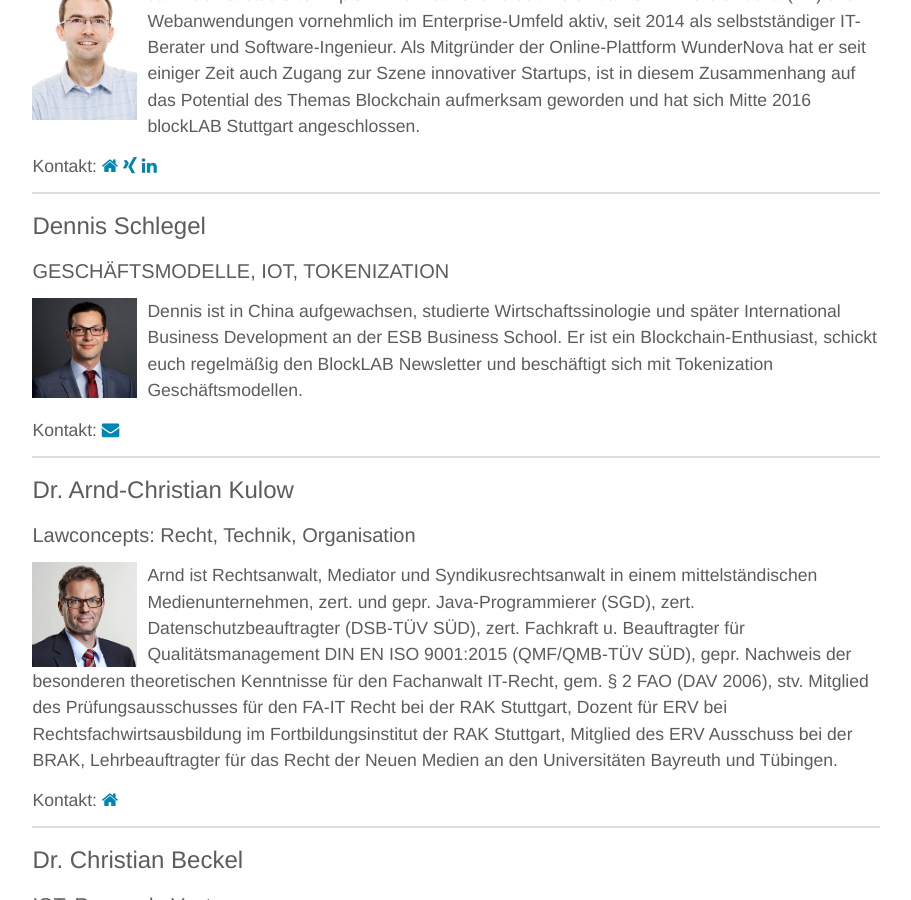
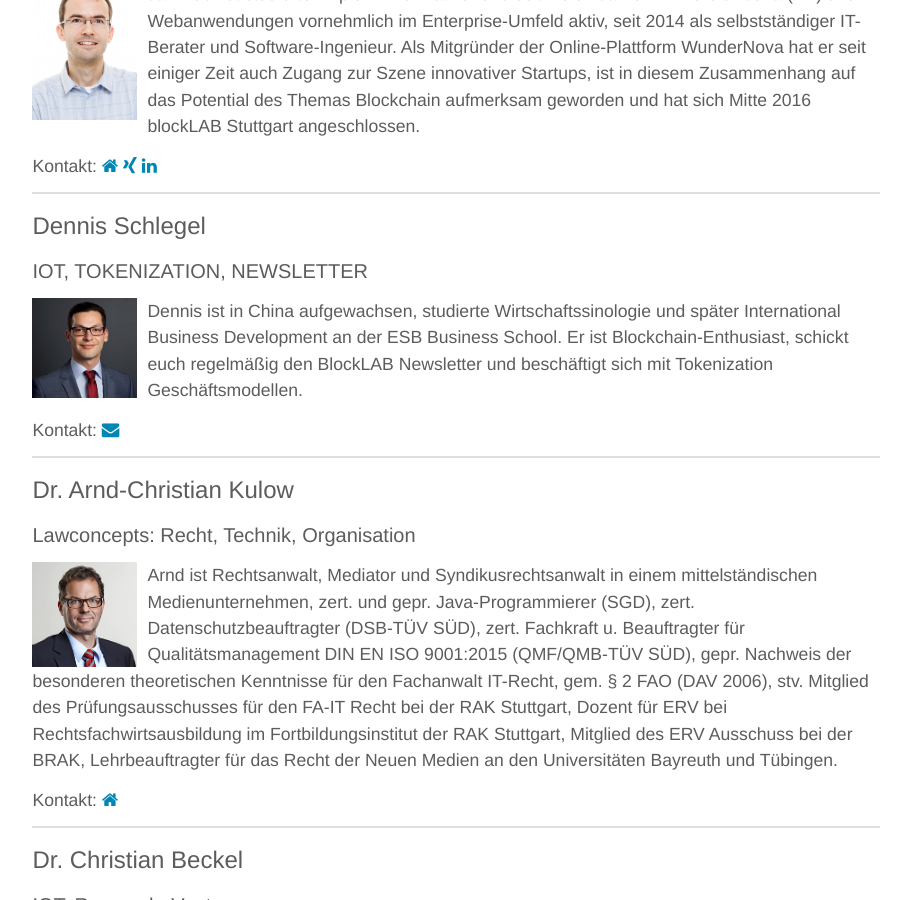
Before and after one commit to blocklab/site, a Jekyll site: the page built from team.md, in a window 1280 px wide and 900 px high, scrolled down 1253 px. Shown: the whole window, without its empty margins (184-1095 px from the left). Built offline with Jekyll 4.4.1, drawn with Linux system fonts in a browser that asks for light colours.

Commit message:
Update team.yml

```diff
--- a/_data/team.yml
+++ b/_data/team.yml
@@ -29,8 +29,8 @@
 - id: dennis
   name: Dennis Schlegel
   image: /assets/images/team/dennis.jpg
-  topics: GESCHÄFTSMODELLE, IOT, TOKENIZATION
-  description: Dennis ist in China aufgewachsen, studierte Wirtschaftssinologie und später International Business Development an der ESB Business School. Er ist ein  Blockchain-Enthusiast, schickt euch regelmäßig den BlockLAB Newsletter und beschäftigt sich mit Tokenization Geschäftsmodellen.
+  topics: IOT, TOKENIZATION, NEWSLETTER
+  description: Dennis ist in China aufgewachsen, studierte Wirtschaftssinologie und später International Business Development an der ESB Business School. Er ist Blockchain-Enthusiast, schickt euch regelmäßig den BlockLAB Newsletter und beschäftigt sich mit Tokenization Geschäftsmodellen.
   mail: dennis@blocklab.de
 
 - id: arnd
```
